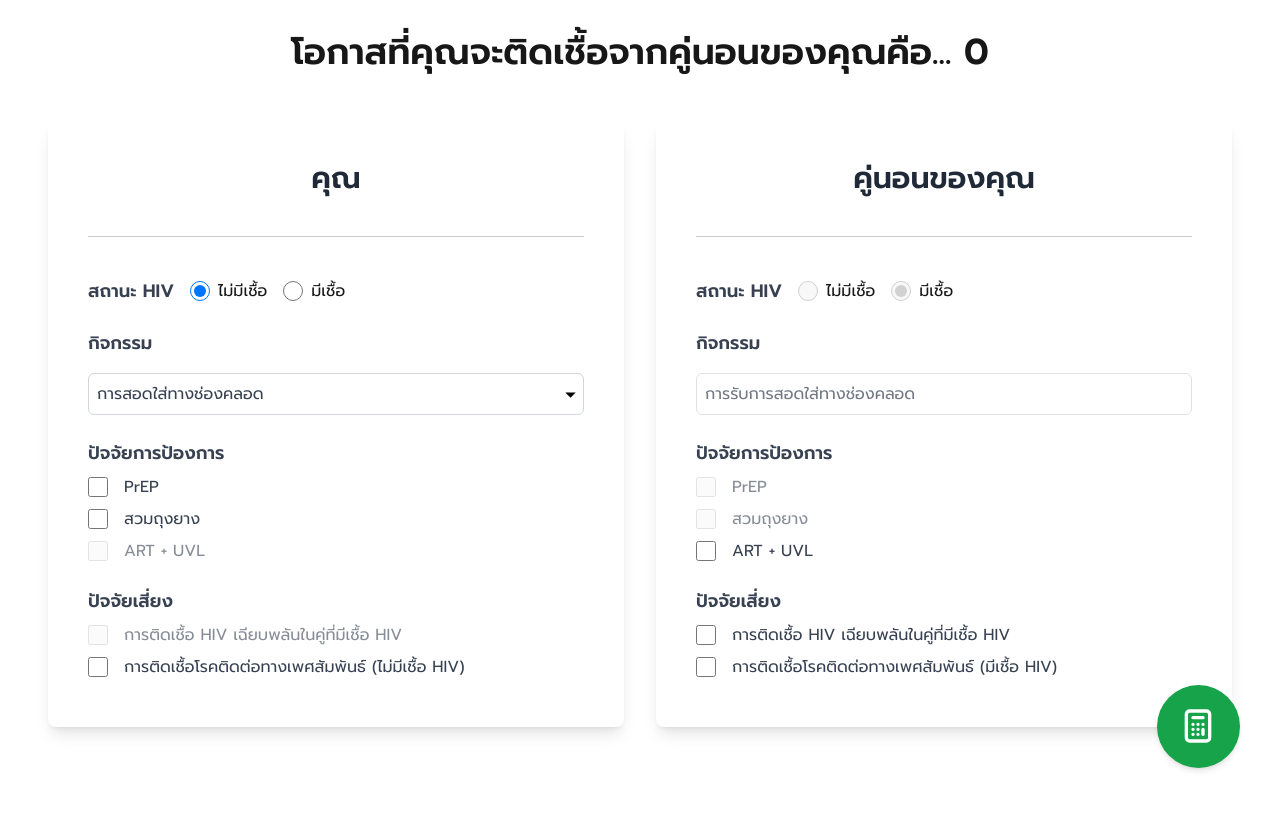
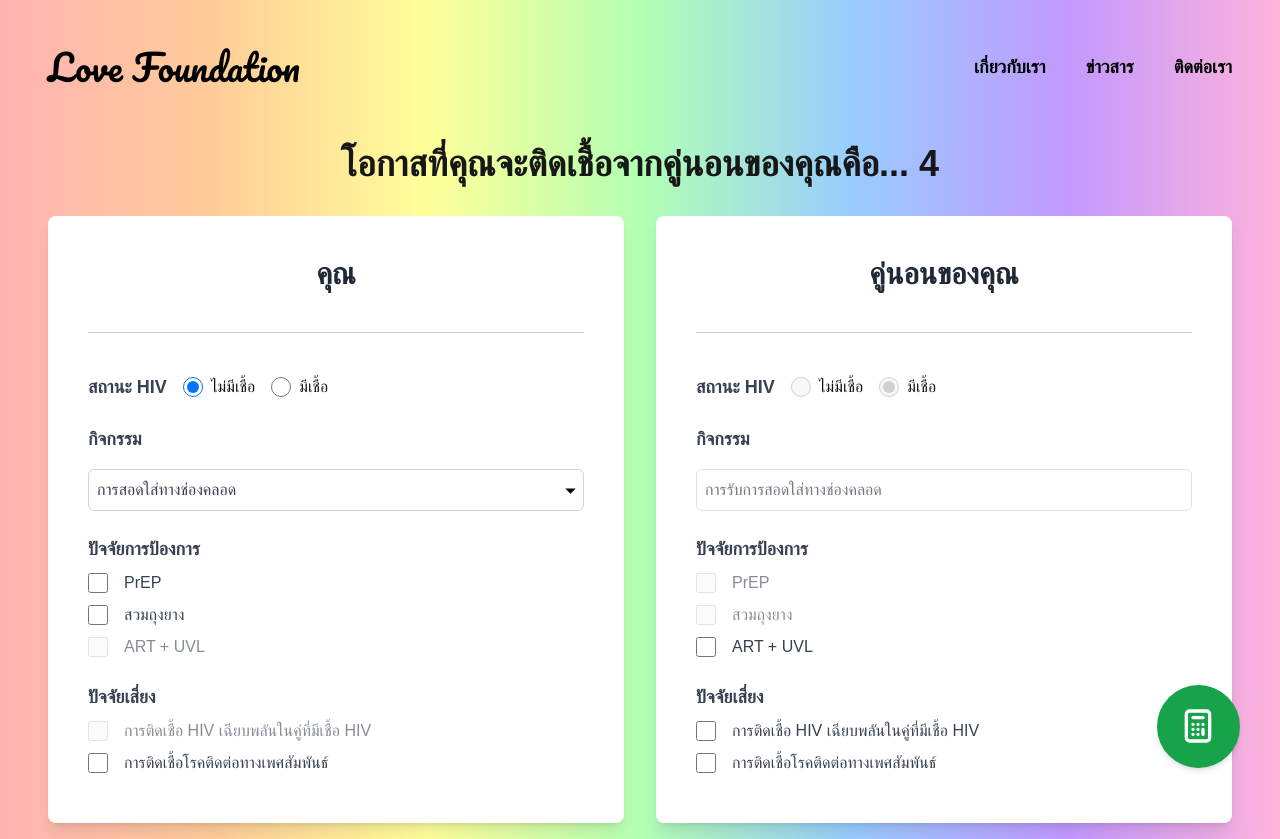
Before and after one commit to martiie/Beyond-Kangjeed, a Next.js app: page /estimate in a window 1280 px wide. Before the commit the page ends 800 px from the top, so only its background shows below. Built offline with nearby package versions, Linux system fonts and the light colour scheme.

Commit message:
bg estiamte and title แกงจี๊ด

```diff
--- a/src/app/estimate/page.js
+++ b/src/app/estimate/page.js
@@ -1,24 +1,39 @@
-'use client'
+'use client';
 
-import { useState, useCallback, useEffect } from 'react'
-import { RiskEstimationBox } from '../../components/risk-estimation-box'
-import { calRisk } from './calRisk'
+import { useState, useCallback, useEffect } from 'react';
+import { RiskEstimationBox } from '../../components/risk-estimation-box';
+import { calRisk } from './calRisk';
+import Link from 'next/link';
+import styles from '../../styles/HomePage.module.css';
+import { Pacifico } from '@next/font/google';
+
+// Load the Pacifico font
+const pacifico = Pacifico({
+  subsets: ['latin'],
+  weight: '400',
+  display: 'swap',
+});
 
 export default function EstimatePage() {
-  const [calRiskData, setCalRiskData] = useState([])
-  const [calculatedRisk, setCalculatedRisk] = useState(0)
-  const [riskMater, setRiskMater] = useState('')
+  const [calRiskData, setCalRiskData] = useState([]);
+  const [calculatedRisk, setCalculatedRisk] = useState(0);
+  const [riskMater, setRiskMater] = useState('');
 
+  // Effect hook to automatically calculate risk when `calRiskData` changes
   useEffect(() => {
     if (calRiskData.length > 0) {
-      setRiskMater(calRiskData[0].partner)
+      setRiskMater(calRiskData[0].partner);
+      // Automatically calculate risk
+      calculateRisk();
     }
-  }, [calRiskData])
+  }, [calRiskData]);
 
+  // Handle changes in the input data for risk calculation
   const handleCalRiskDataChange = useCallback((newCalRiskData) => {
-    setCalRiskData(newCalRiskData)
-  }, [])
+    setCalRiskData(newCalRiskData);
+  }, []);
 
+  // Function to calculate the risk based on the provided data
   const calculateRisk = useCallback(() => {
     if (calRiskData.length > 0) {
       const data = calRiskData[0];
@@ -32,21 +47,45 @@ export default function EstimatePage() {
         data.std_infection_hiv_negative_partner,
         data.std_infection_hiv_positive_partner
       );
-      setCalculatedRisk(risk)
-      console.log('Calculated Risk:', riskMater);
+      setCalculatedRisk(risk);
+      console.log('Calculated Risk:', risk);
     }
-  }, [calRiskData])
+  }, [calRiskData]);
 
   return (
-    <div className="container mx-auto px-4 py-8 relative">
+    <div className="flex flex-col min-h-screen">
+      {/* Navigation Bar */}
+      <nav className={`${styles.nav}`}>
+        <div className="container mx-auto px-4 py-4 flex justify-between items-center">
+          <Link href="/">
+            <h1 className={`${styles.navTitle} ${pacifico.className} cursor-pointer text-black`}>
+              Love Foundation
+            </h1>
+          </Link>
+          <div className={styles.desktopMenu}>
+            <a href="#" className={`${styles.navLink} text-black`}>เกี่ยวกับเรา</a>
+            <a href="#" className={`${styles.navLink} text-black`}>ข่าวสาร</a>
+            <a href="#" className={`${styles.navLink} text-black`}>ติดต่อเรา</a>
+          </div>
+        </div>
+      </nav>
+      <main className="flex-grow container mx-auto px-4 py-4 relative pt-36">
+        {/* Risk Message */}
+        <div>
           {riskMater ? (
-        <h1 className="text-4xl font-bold text-center mb-12">โอกาสที่คู่นอนของคุณจะติดเชื้อจากคุณคือ... {calculatedRisk}</h1>
-      ) :
-        (
-          <h1 className="text-4xl font-bold text-center mb-12">โอกาสที่คุณจะติดเชื้อจากคู่นอนของคุณคือ... {calculatedRisk}</h1>
-        )
-      }
+            <h1 className="text-4xl font-bold text-center mb-8">
+              โอกาสที่คู่นอนของคุณจะติดเชื้อจากคุณคือ... {calculatedRisk}
+            </h1>
+          ) : (
+            <h1 className="text-4xl font-bold text-center mb-8">
+              โอกาสที่คุณจะติดเชื้อจากคู่นอนของคุณคือ... {calculatedRisk}
+            </h1>
+          )}
+
+          {/* Risk Estimation Input Box */}
           <RiskEstimationBox onCalRiskDataChange={handleCalRiskDataChange} />
+
+          {/* Calculate Risk Button */}
           <button
             className="fixed right-10 bottom-8 w-[5.2rem] h-[5.2rem] bg-green-600 text-white font-semibold rounded-full shadow-md hover:bg-green-700 transition duration-200 flex items-center justify-center"
             onClick={calculateRisk}
@@ -57,5 +96,7 @@ export default function EstimatePage() {
             </svg>
           </button>
         </div>
-  )
+      </main>
+    </div>
+  );
 }
--- a/src/app/layout.js
+++ b/src/app/layout.js
@@ -13,18 +13,15 @@ const geistMono = localFont({
 });
 
 export const metadata = {
-  title: "Create Next App",
-  description: "Generated by create next app",
+  title: "แกงจี๊ด",
+  description: "แกงจืดๆของ beyond coding",
 };
 
 export default function RootLayout({ children }) {
   return (
     <html lang="en">
       <head>
-        <link
-          href="https://fonts.googleapis.com/css2?family=Prompt:wght@300;400;500;600&display=swap"
-          rel="stylesheet"
-        />
+        <link rel="icon" href="https://lovefoundation.or.th/wp-content/uploads/2024/10/cropped-favicon-192x192.png" sizes="192x192"></link>
       </head>
       <body
         className={`${geistSans.variable} ${geistMono.variable} antialiased`}
--- a/src/components/risk-estimation-box.js
+++ b/src/components/risk-estimation-box.js
@@ -15,8 +15,8 @@ const checkboxOptions = [
   { name: 'prot', label: 'สวมถุงยาง', category: 'ปัจจัยการป้องการ' },
   { name: 'ART_UVL', label: 'ART + UVL', category: 'ปัจจัยการป้องการ' },
   { name: 'acute_hiv_infection_hiv_positive_partner', label: 'การติดเชื้อ HIV เฉียบพลันในคู่ที่มีเชื้อ HIV', category: 'ปัจจัยเสี่ยง' },
-  { name: 'std_infection_hiv_negative_partner', label: 'การติดเชื้อโรคติดต่อทางเพศสัมพันธ์ (ไม่มีเชื้อ HIV)', category: 'ปัจจัยเสี่ยง' },
-  { name: 'std_infection_hiv_positive_partner', label: 'การติดเชื้อโรคติดต่อทางเพศสัมพันธ์ (มีเชื้อ HIV)', category: 'ปัจจัยเสี่ยง' }
+  { name: 'std_infection_hiv_negative_partner', label: 'การติดเชื้อโรคติดต่อทางเพศสัมพันธ์', category: 'ปัจจัยเสี่ยง' },
+  { name: 'std_infection_hiv_positive_partner', label: 'การติดเชื้อโรคติดต่อทางเพศสัมพันธ์', category: 'ปัจจัยเสี่ยง' }
 ]
 
 export function RiskEstimationBox({ onCalRiskDataChange }) {
--- a/src/styles/HomePage.module.css
+++ b/src/styles/HomePage.module.css
@@ -42,7 +42,6 @@
 .navLink {
   font-weight: 800;
   font-size: 1.125rem;
-  color: white;
   text-decoration: none;
   transition: color 0.3s ease;
 }
--- a/src/styles/globals.css
+++ b/src/styles/globals.css
@@ -16,6 +16,6 @@
 
 body {
   color: var(--foreground);
-  background: var(--background);
+  background: linear-gradient(to right,#ffb3b3, #ffcc99, #ffff99, #b3ffb3, #99ccff, #c299ff, #ffb3d9);
   font-family: 'Prompt', sans-serif;
 }
```
Also changed, not shown: 1 other file (tests, documents, lock files or other folders). Lines whose indentation alone changed are shown as unchanged.
